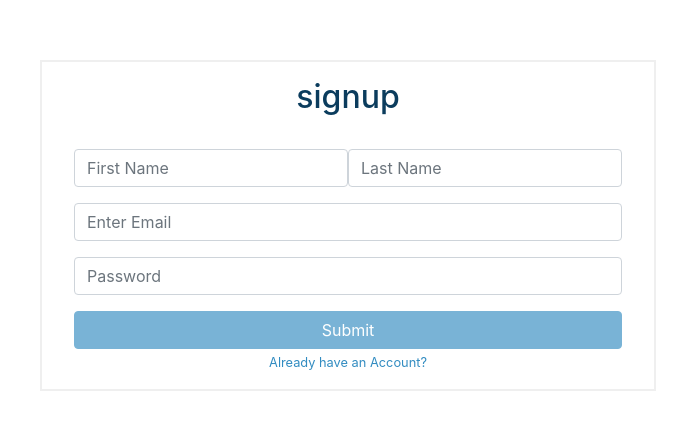
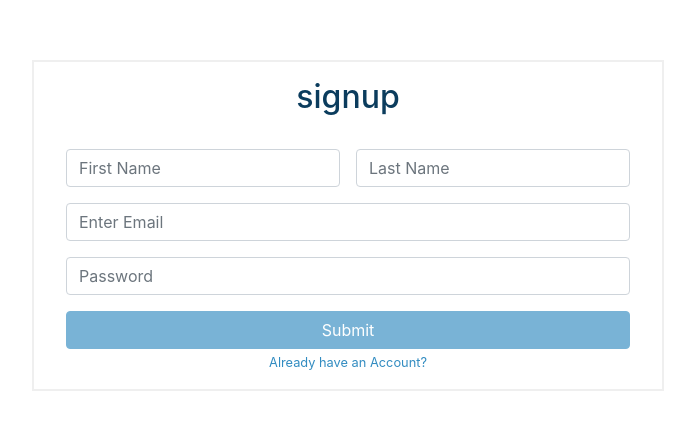
Before and after one commit to olaborde/chatApp, an Angular app: page /signup in a window 1280 px wide. Shown: the part 119-548 px from the top of the page, without its empty margins (292-987 px from the left). Built offline with nearby package versions, Linux system fonts and the light colour scheme.

Commit message:
added margin between first and last name

```diff
--- a/src/app/pages/login/login.component.scss
+++ b/src/app/pages/login/login.component.scss
@@ -15,11 +15,3 @@ h2 {
     border: 2px solid $light-grey;
     padding: 1em 2em;
 }
-
-.first-name{
-    margin-right: 0.5em;
-}
-
-.last-name{
-    margin-left: 0.5em;
-}
--- a/src/app/pages/signup/signup.component.scss
+++ b/src/app/pages/signup/signup.component.scss
@@ -15,3 +15,11 @@ h2 {
     border: 2px solid $light-grey;
     padding: 1em 2em;
 }
+
+.first-name{
+    margin-right: 0.5em;
+}
+
+.last-name{
+    margin-left: 0.5em;
+}
```
